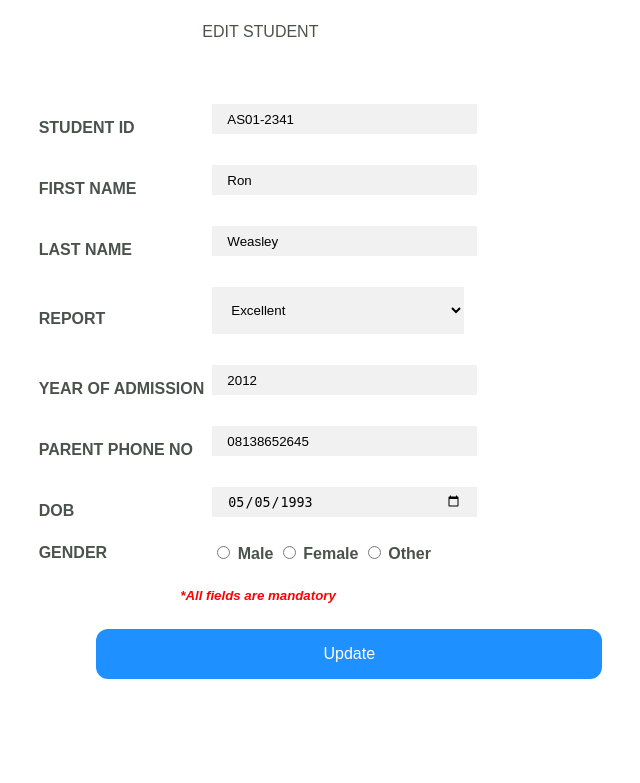
After one commit to student-report-management-updatedsystem/student-report-ms, a PHP site: page /src/editstudent.php?id=1 in a window 1280 px wide. The commit adds this page. Shown: the top 783 px of the page, without its empty margins (382-1022 px from the left). Run offline with PHP 8.4, Linux system fonts and the light colour scheme; data comes from the database, SQL or seed files in the repository; lists and menus that the app fills with data are empty.

Commit message:
Edit Student

```diff
--- /dev/null
+++ b/src/editstudent.php
@@ -0,0 +1,217 @@
+<html>
+<head>
+  <title>
+     EDIT STUDENT FORM
+  </title>
+
+<style>
+
+div {
+  width: 98%;
+  padding: 15px;
+  margin: 5px 0 22px 0;
+  background-color:white;
+  border-radius:12px;
+  text-align: center;
+}
+
+input[type=text], input[type=password],input[ type  ="tel"],input[ type  ="date"],input[ type  ="file"],input[ type  ="number"]
+{
+  width: 100%;
+  padding: 15px;
+  margin: 5px 0 22px 0;
+  display: inline-block;
+  border: none;
+  background: #f1f1f1;
+}
+
+.button
+{
+  border: none;
+  color: white;
+  padding: 16px 32px;
+  text-align: center;
+  text-decoration: none;
+  display: inline-block;
+  font-size: 16px;
+  margin: 4px 2px;
+  transition-duration: 0.4s;
+  cursor: pointer;
+  width:40%;
+
+}
+
+.button1
+{
+  background-color: DodgerBlue;
+  color: white;
+
+  border-radius: 12px;
+}
+
+.button1:hover
+{
+  background-color: #4CAF50;
+  color: white;
+}
+</style>
+
+
+</head>
+
+
+<body style="background-color:white;
+            font-family:Arial, Helvetica, sans-serif;
+            color:#49524B;">
+
+
+<form method="POST">
+
+<div> EDIT STUDENT
+</div>
+<br>
+
+<?php
+
+include 'auth.php';
+
+
+$id=$_GET['id'];
+$selectquery = "select * from student where id=$id";
+
+$query = mysqli_query($conn,$selectquery);
+
+while($res=mysqli_fetch_array($query))
+{?>
+
+  <table align="center">
+
+    <tr align="left">
+      <th>
+           <label for="fname">STUDENT ID</label>
+      </th>
+      <th></th>
+      <th>
+          <input type="text" style="width:265px; height:30px;" placeholder="studentid" id="stdid"
+           name="stdid" value="<?php echo $res['student_id']; ?>" readonly Required /><br>
+      </th>
+    </tr>
+
+
+    <tr align="left">
+      <th>
+           <label for="fname">FIRST NAME</label>
+      </th>
+      <th></th>
+      <th>
+          <input type="text" style="width:265px; height:30px;" placeholder="First Name"id="fname"   name="fname" value="<?php echo $res['name']; ?>" Required /><br>
+      </th>
+    </tr>
+
+
+    <tr align="left">
+      <th>
+           <label for="lname">LAST NAME</label>
+      </th>
+      <th></th>
+      <th>
+          <input type="text" style="width:265px; height:30px;" id="lname" name="lname"placeholder="Second Name" value="<?php echo $res['last_name']; ?>" Required /><br>
+      </th>
+   </tr>
+
+
+  <tr align="left">
+    <th>
+      <label for="report">REPORT</label>
+    </th><th></th>
+    <th><select name="report" id="report"
+      style=
+    "width:95%;padding: 15px;
+    margin: 5px 0 22px 0;
+    display: inline-block;
+    border: none;
+    background: #f1f1f1;" required>
+      <value="<?php echo $res['report']; ?>">
+      <option value="excellent">Excellent</option>
+
+      <option value="good">Good</option>
+
+      <option value="average">Average</option>
+
+      <option value="poor">Poor</option>
+    </select>
+  <br>
+      </th>
+   </tr>
+
+    <tr align="left"><th>
+    YEAR OF ADMISSION  </th><th></th><th><input type="number" name="yoa" min="2005" max="2021"steps="4"maxlength="4"style="width:265px; height:30px; " value="<?php echo $res['yoa']; ?>" required/><br>
+      </th>
+   </tr>
+
+
+  <tr align="left">
+    <th>
+    PARENT PHONE NO</th>
+   <th>
+   </th>
+   <th><input type  ="tel" style="width:265px; height:30px;" name="phone"placeholder="Ten Digits"  maxlength="10"pattern="[0-9]{10}" value="<?php echo $res['parent']; ?>" required/><br>
+      </th>
+   </tr>
+
+
+  <tr align="left">
+    <th>
+    DOB
+  </th><th></th><th><input style="width:265px; height:30px;" type="date" name="dob"  value="<?php echo $res['dob']; ?>" required/><br>
+      </th>
+   </tr>
+
+  <tr align="left"><th>
+    GENDER </th><th></th><th><input type="radio" id="male" name="gender" value="male" required>
+    <label for="male">Male</label>
+    <input type="radio" id="female" name="gender" value="female">
+    <label for="female">Female</label>
+    <input type="radio" id="other" name="gender" value="other">
+    <label for="other">Other</label><br>
+  </th></tr>
+
+
+
+
+  </table>
+
+
+<i><h5 style="color:red; text-align: center;">*All fields are mandatory</h5></i>
+
+&emsp;&emsp;&emsp;&emsp;&emsp;&emsp;&emsp;&emsp;&emsp;&emsp;&emsp;&emsp;&emsp;&emsp;&emsp;&emsp;&emsp;&emsp;&emsp;&emsp;&emsp;&emsp;&emsp;&emsp;&emsp;&emsp;&emsp;&emsp;&emsp;
+<button name="Update" class="button button1">Update</button>
+</form>
+<?php
+if(isset($_POST['Update'])){
+    $fname=$_POST['fname'];
+    $lname=$_POST['lname'];
+    $report=$_POST['report'];
+    $yoa=$_POST['yoa'];
+    $phone=$_POST['phone'];
+    $dob=$_POST['dob'];
+    $gender=$_POST['gender'];
+
+
+    $updatequery="UPDATE `student` SET `name`='$fname',`last_name`='$lname',`report`='$report',`yoa`='$yoa',`parent`='$phone',`dob`='$dob',`gender`='$gender' WHERE `id`=$id";
+
+
+
+$query=mysqli_query($conn,$updatequery);
+header("location: viewstudenttable.php");
+}
+?>
+<?php
+}
+?>
+
+
+</div >
+</div>
+</body>
+</html>
--- a/src/viewstudenttable.php
+++ b/src/viewstudenttable.php
@@ -89,7 +89,7 @@
                          <td><?php echo $res['yoa'];?></td>
                          <td><?php echo $res['parent'];?></td>
                          <td><?php echo $res['gender'];?></td>
-                         <td><i class="fa fa-edit" aria-hidden="true"></i></td>
+                         <td><a href="editstudent.php?id=<?php echo $res['id']; ?>"<i class="fa fa-edit" aria-hidden="true"></i></td>
                            <td><a href="deletestudent.php?id=<?php echo $res['id']; ?>"<i class="fa fa-trash" aria-hidden="true"></i></td>
                          <td><a href="student.php?id=<?php echo $res['id']; ?>"><i class="fa fa-id-badge" aria-hidden="true"></i></td>
 
```
